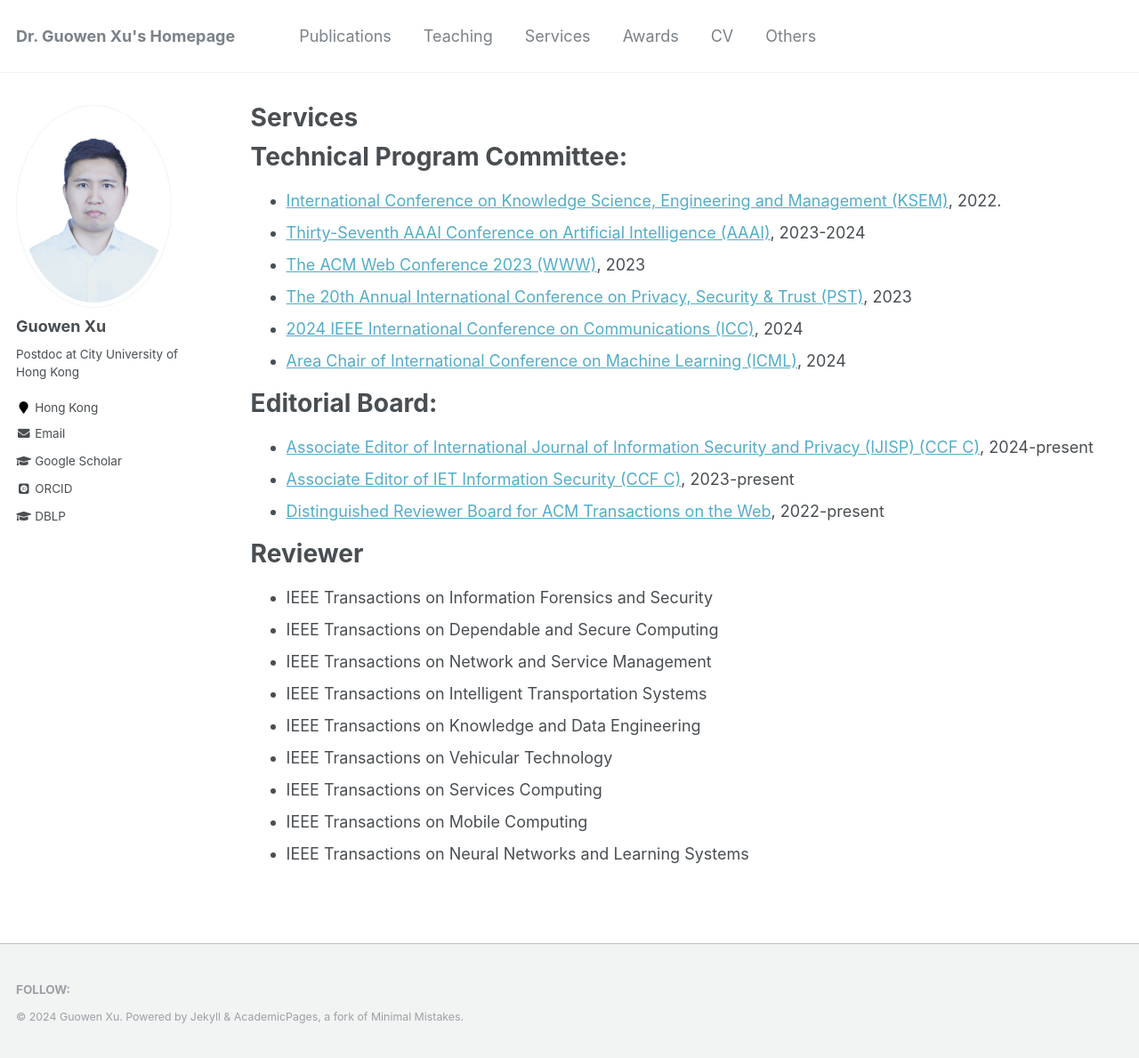
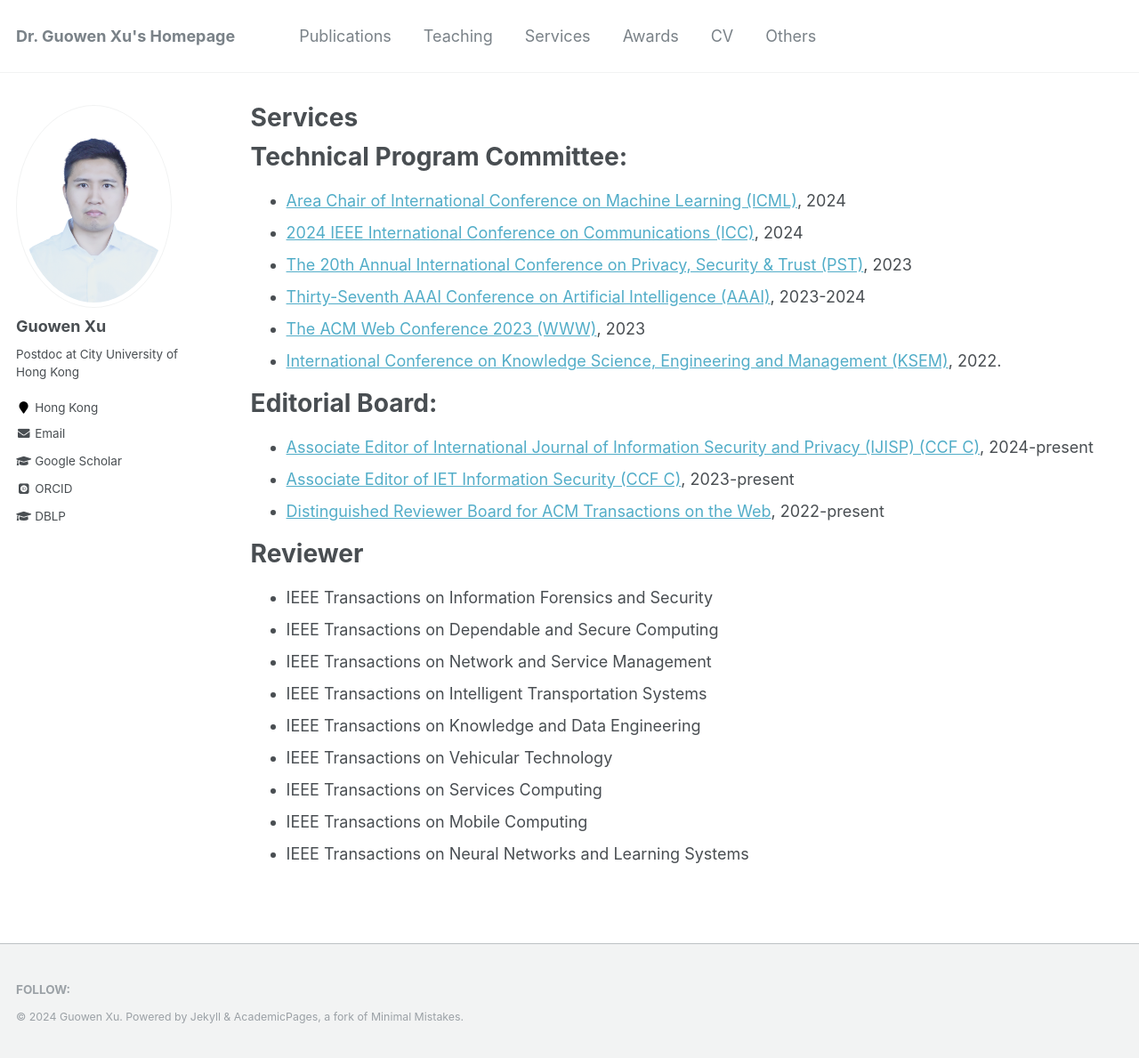
Before and after one commit to Guowen-xu/guowen-xu.github.io, a Jekyll site: the page built from _pages/services.md, in a window 1280 px wide and 1189 px high. Shown: the whole window at 89% size. Built offline with Jekyll 4.4.1, drawn with Linux system fonts in a browser that asks for light colours; some web fonts are replaced.

```diff
--- a/_pages/services.md
+++ b/_pages/services.md
@@ -6,12 +6,12 @@ author_profile: true
 ---
 Technical Program Committee:
 ======
-* [International Conference on Knowledge Science, Engineering and Management (KSEM)](https://ksem22.smart-conf.net/committee.html), 2022.
+* [Area Chair of International Conference on Machine Learning (ICML)](https://icml.cc/), 2024
+* [2024 IEEE International Conference on Communications (ICC)](https://icc2024.ieee-icc.org/), 2024
+* [The 20th Annual International Conference on Privacy, Security & Trust (PST)](https://pstnet.ca/), 2023
 * [Thirty-Seventh AAAI Conference on Artificial Intelligence (AAAI)](https://aaai.org/Conferences/AAAI-23/), 2023-2024
 * [The ACM Web Conference 2023 (WWW)](https://www2023.thewebconf.org/), 2023
-* [The 20th Annual International Conference on Privacy, Security & Trust (PST)](https://pstnet.ca/), 2023
-* [2024 IEEE International Conference on Communications (ICC)](https://icc2024.ieee-icc.org/), 2024
-* [Area Chair of International Conference on Machine Learning (ICML)](https://icml.cc/), 2024
+* [International Conference on Knowledge Science, Engineering and Management (KSEM)](https://ksem22.smart-conf.net/committee.html), 2022.
 
 Editorial Board:
 ======
```
